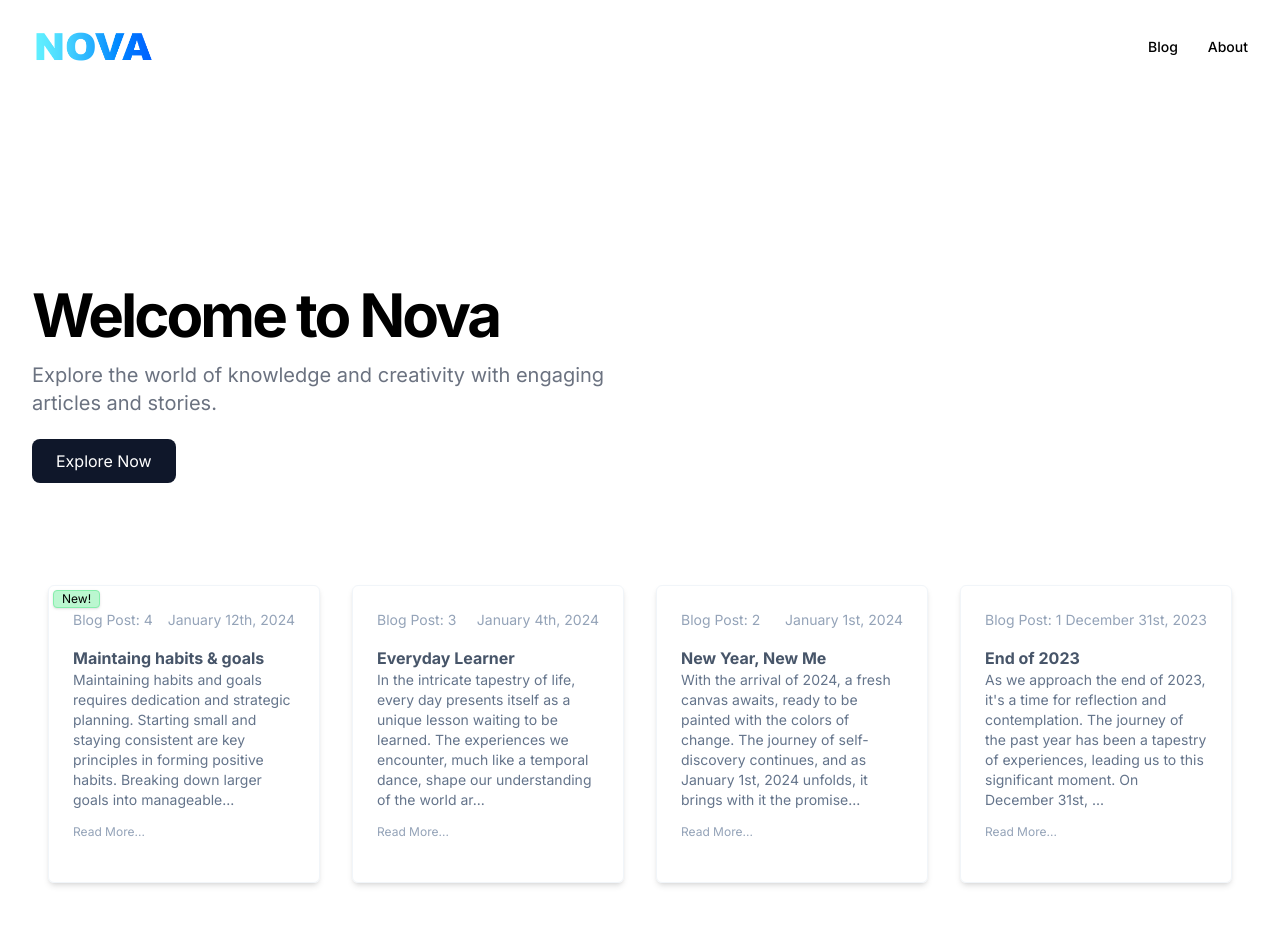
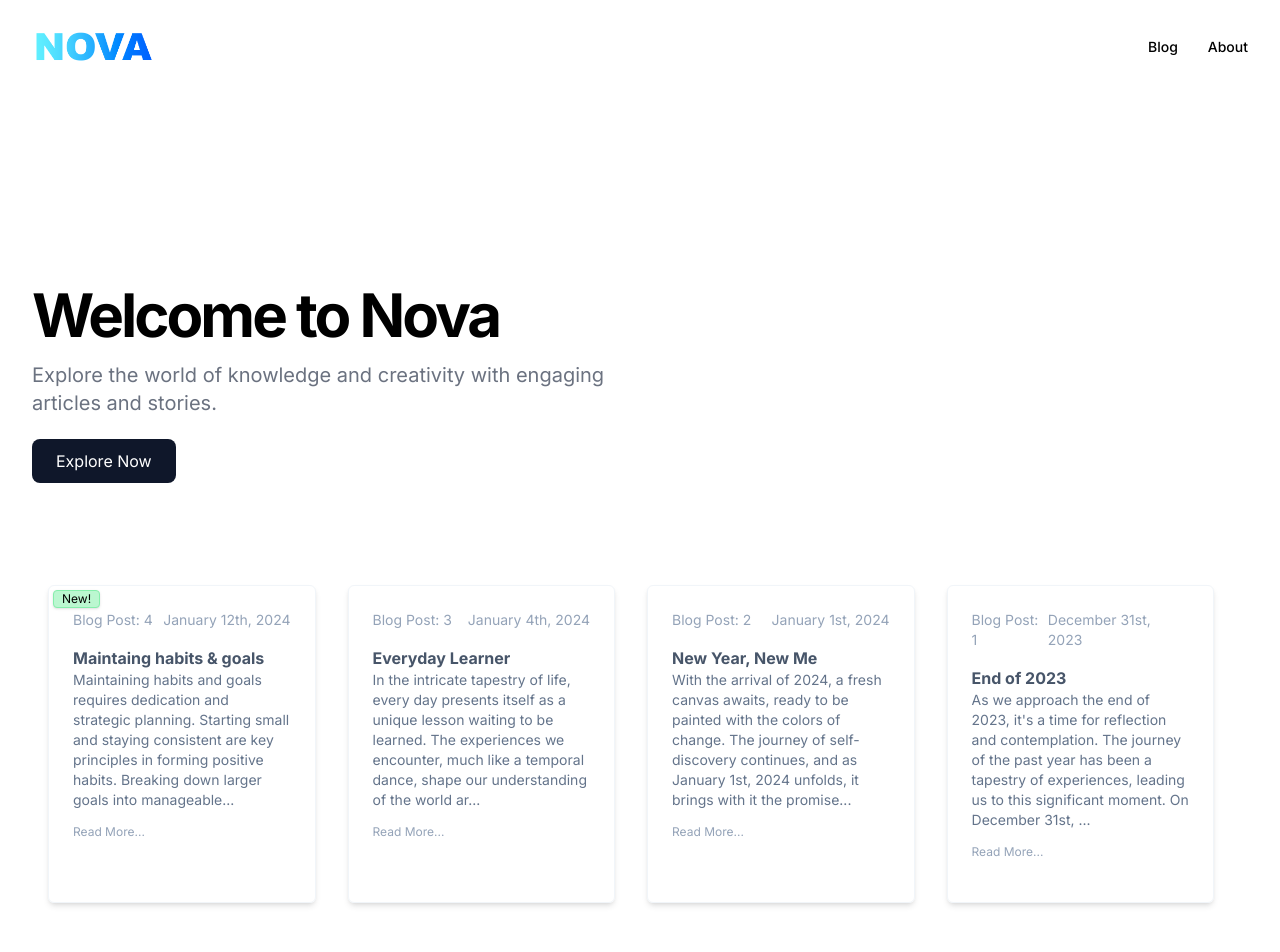
Before and after one commit to BrandonGormley/nova, a Next.js app: page / in a window 1280 px wide. Shown: the top 952 px of the page. Built offline with nearby package versions, Linux system fonts and the light colour scheme; data requests are answered from the project's data file.

Commit message:
update styling

```diff
--- a/src/app/components/ui/BlogPostList.tsx
+++ b/src/app/components/ui/BlogPostList.tsx
@@ -20,10 +20,10 @@ async function getData() {
 export default async function BlogPostList() {
     const blogposts: BlogPost[] = await getData();
     return (
-        <ul className='flex'>
+        <ul className='flex flex-wrap'>
             {blogposts.map((blogpost) => (
                 <li
-                    className='border border-slate-100 shadow-md rounded-md w-full md:max-w-[45%] lg:max-w-[25%] m-4'
+                    className='border border-slate-100 shadow-md rounded-md m-4 w-full md:max-w-[45%] lg:max-w-[22%]'
                     key={blogpost.id}
                 >
                     <BlogPost {...blogpost} />
```
